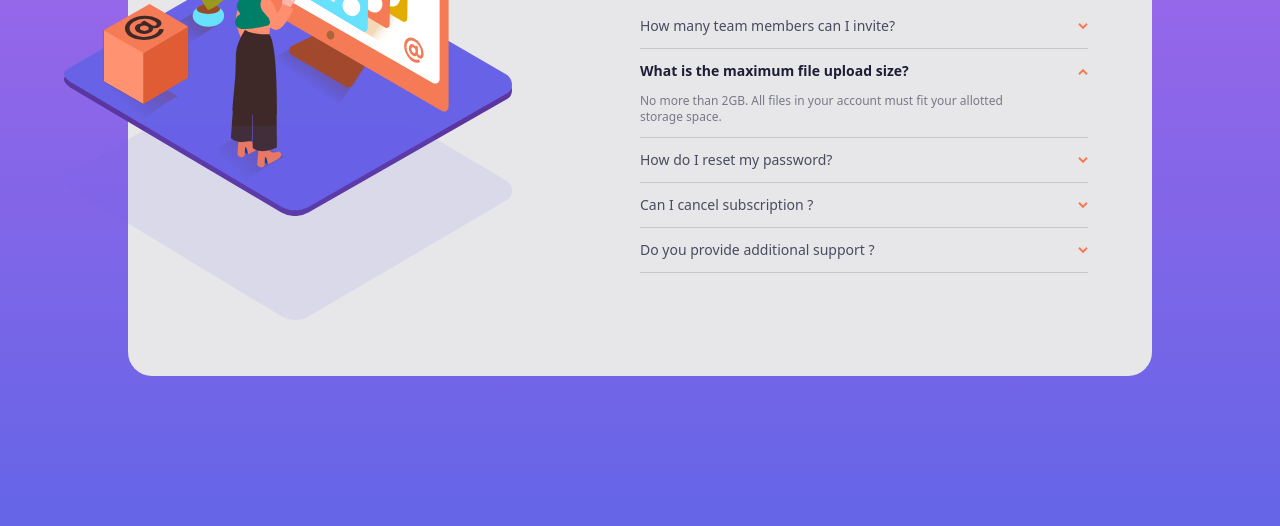
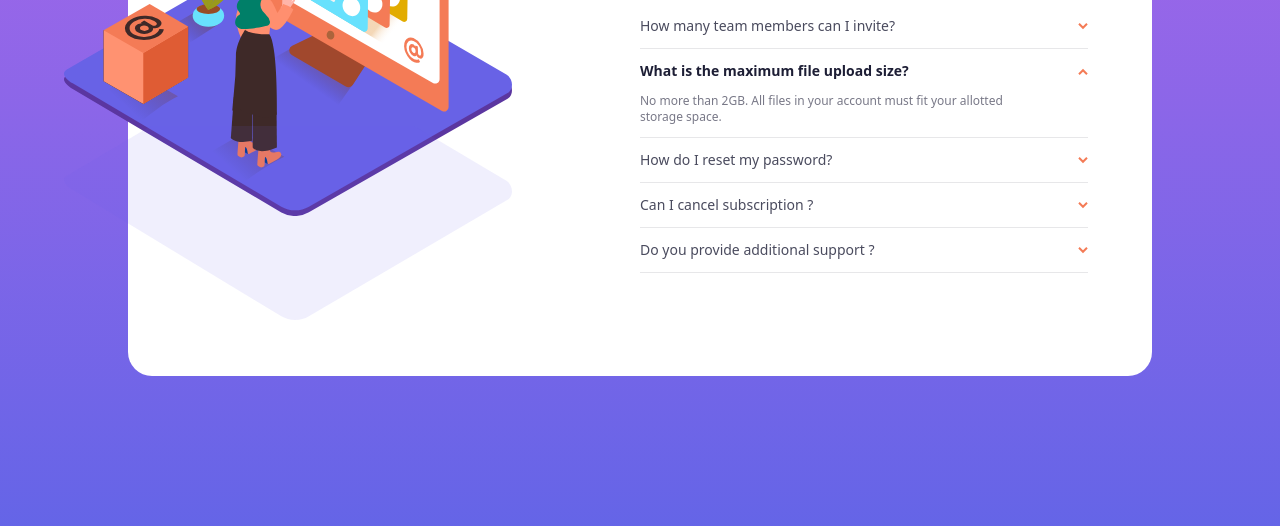
Before and after one commit to Nabster2010/frontend-mentor-faq-accordion-card-main, a plain HTML site: page index.html in a window 1280 px wide. Shown: the part 274-800 px from the top of the page. Drawn offline with nearby package versions, Linux system fonts and the light colour scheme.

Commit message:
fix bg-color

```diff
--- a/index.html
+++ b/index.html
@@ -45,7 +45,7 @@
     class="w-full min-h-screen mt-40 lg:my-auto bg-gradient-to-b from-softViolet to-softBlue grid place-items-center"
   >
     <div
-      class="bg-lightGrayishBlue w-[90%] max-w-[400px] lg:max-w-[80%] min-w-[300px] lg:w-[80%] lg:min-h-[500px] rounded-3xl my-8 lg:my-2 relative transition duration-500"
+      class="bg-white w-[90%] max-w-[400px] lg:max-w-[80%] min-w-[300px] lg:w-[80%] lg:min-h-[500px] rounded-3xl my-8 lg:my-2 relative transition duration-500"
     >
       <div class="relative flex flex-col w-full lg:flex-row transform">
         <div
@@ -75,7 +75,7 @@
         <div class="my-8 text-center lg:text-left lg:flex-1 lg:px-16 px-6">
           <h1 class="font-bold text-4xl lg:mt-8">FAQ</h1>
           <!-- item -->
-          <div class="border-b border-darkGrayishBlue/30 mt-6">
+          <div class="border-b border-lightGrayishBlue mt-6">
             <div class="py-3 flex justify-between items-center">
               <h1
                 class="text-veryDarkGrayishBlue text-sm question transition-all duration-200"
@@ -103,7 +103,7 @@
           </div>
           <!-- item -->
           <!-- item -->
-          <div class="border-b border-darkGrayishBlue/30">
+          <div class="border-b border-lightGrayishBlue">
             <div class="py-3 flex justify-between items-center">
               <h1
                 class="font-bold text-veryDarkBlue text-sm question transition-all duration-200"
@@ -131,7 +131,7 @@
           </div>
           <!-- item -->
           <!-- item -->
-          <div class="border-b border-darkGrayishBlue/30">
+          <div class="border-b border-lightGrayishBlue">
             <div class="py-3 flex justify-between items-center">
               <h1
                 class="text-veryDarkGrayishBlue text-sm question transition-all duration-200"
@@ -159,7 +159,7 @@
           </div>
           <!-- item -->
           <!-- item -->
-          <div class="border-b border-darkGrayishBlue/30">
+          <div class="border-b border-lightGrayishBlue">
             <div class="py-3 flex justify-between items-center">
               <h1
                 class="text-veryDarkGrayishBlue text-sm question transition-all duration-200"
@@ -187,7 +187,7 @@
           </div>
           <!-- item -->
           <!-- item -->
-          <div class="border-b border-darkGrayishBlue/30">
+          <div class="border-b border-lightGrayishBlue">
             <div class="py-3 flex justify-between items-center">
               <h1
                 class="text-veryDarkGrayishBlue text-sm question transition-all duration-200"
```
